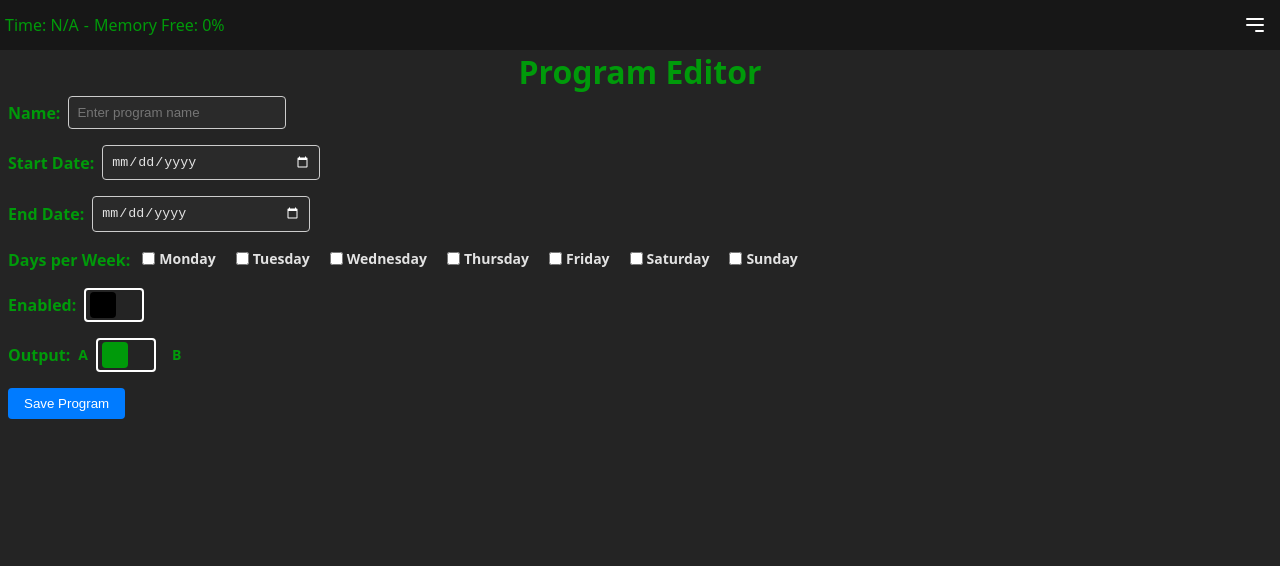
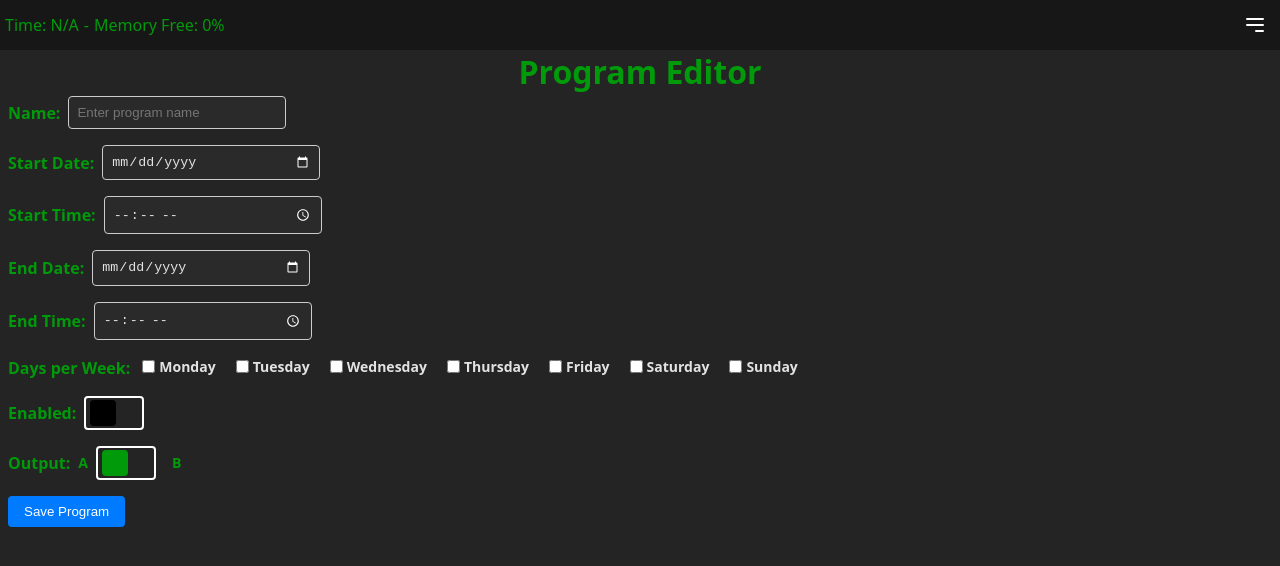
Before and after one commit to raako71/GdayTreva, a React (Vite) app in the folder React/gday-react/: page /programEditor in a window 1280 px wide. Shown: the top 566 px of the page. Built offline with nearby package versions, Linux system fonts and the light colour scheme; no server answers.

Commit message:
R0.14.3: Start and End times

```diff
--- a/React/gday-react/src/pages/ProgramEditor.jsx
+++ b/React/gday-react/src/pages/ProgramEditor.jsx
@@ -9,6 +9,8 @@ function ProgramEditor({ wsRef, isWsReady }) {
   const [output, setOutput] = useState('A');
   const [startDate, setStartDate] = useState('');
   const [endDate, setEndDate] = useState('');
+  const [startTime, setStartTime] = useState('');
+  const [endTime, setEndTime] = useState('');
   const [selectedDays, setSelectedDays] = useState([]);
   const [error, setError] = useState(null);
   const [status, setStatus] = useState('');
@@ -67,6 +69,8 @@ function ProgramEditor({ wsRef, isWsReady }) {
             setOutput(content.output || 'A');
             setStartDate(content.startDate || '');
             setEndDate(content.endDate || '');
+            setStartTime(content.startTime || '');
+            setEndTime(content.endTime || '');
             setSelectedDays(content.selectedDays || []);
             setStatus(`Loaded program ${data.programID}`);
             setError(null);
@@ -117,6 +121,8 @@ function ProgramEditor({ wsRef, isWsReady }) {
       output,
       startDate,
       endDate,
+      startTime,
+      endTime,
       selectedDays,
     };
     let sanitizedContent;
@@ -176,12 +182,32 @@ function ProgramEditor({ wsRef, isWsReady }) {
         />
       </div>
       <div className="form-group">
+        <label htmlFor="startTime">Start Time:</label>
+        <input
+          id="startTime"
+          type="time"
+          value={startTime}
+          onChange={(e) => setStartTime(e.target.value)}
+          className="input-field"
+        />
+      </div>
+      <div className="form-group">
         <label htmlFor="endDate">End Date:</label>
         <input
           id="endDate"
           type="date"
           value={endDate}
           onChange={(e) => setEndDate(e.target.value)}
+          className="input-field"
+        />
+      </div>
+      <div className="form-group">
+        <label htmlFor="endTime">End Time:</label>
+        <input
+          id="endTime"
+          type="time"
+          value={endTime}
+          onChange={(e) => setEndTime(e.target.value)}
           className="input-field"
         />
       </div>
--- a/React/gday-react/src/styles.css
+++ b/React/gday-react/src/styles.css
@@ -153,8 +153,9 @@ table {
   color: rgba(255, 255, 255, 0.87);
 }
 
-.input-field[type="date"]::-webkit-calendar-picker-indicator {
-  filter: invert(1); /* White calendar icon for dark theme */
+.input-field[type="date"]::-webkit-calendar-picker-indicator,
+.input-field[type="time"]::-webkit-calendar-picker-indicator {
+  filter: invert(1); /* White calendar/clock icon for dark theme */
 }
 
 .checkbox-group {
```
